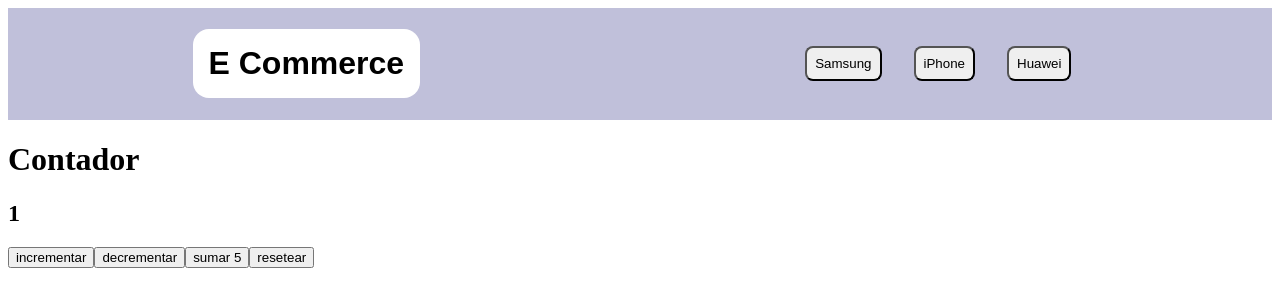
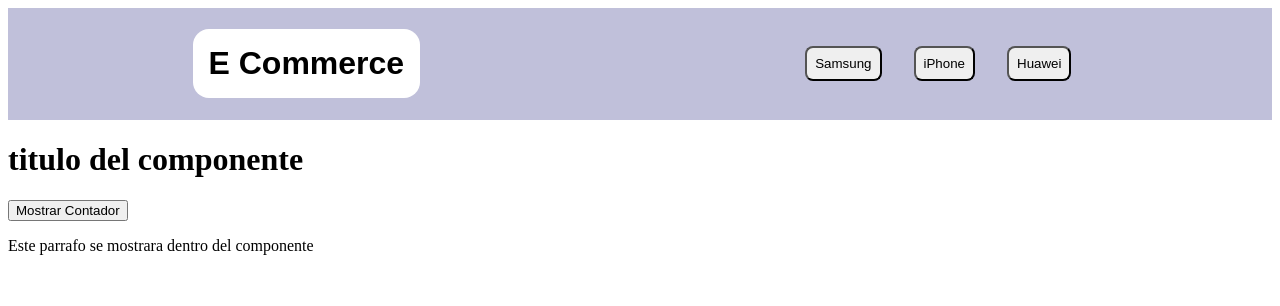
Before and after one commit to fabianmntsns/React-practice, a React (Vite) app in the folder react2024/: page / in a window 1280 px wide. Shown: the top 306 px of the page. Built offline with nearby package versions, Linux system fonts and the light colour scheme.

Commit message:
practice with hooks useState and useEffect, hide and show Counter component

```diff
--- a/react2024/src/App.jsx
+++ b/react2024/src/App.jsx
@@ -1,14 +1,21 @@
 
-import Counter from './components/Counter/Counter'
+
+import Layaout from './components/Layaout/Layaout'
+import ButtonHide from './components/Navbar/ButtonHide'
 import Navbar from './components/Navbar/Navbar'
 
 function App() {
 
 
+
   return (
     <>
       <Navbar />
-      <Counter/>
+      <Layaout title={'titulo del componente'}>
+      <ButtonHide/>
+        <p>Este parrafo se mostrara dentro del componente</p>
+
+      </Layaout>
     </>
   )
 }
--- a/react2024/src/components/Counter/Counter.jsx
+++ b/react2024/src/components/Counter/Counter.jsx
@@ -1,8 +1,14 @@
-import { useState } from "react"
+import { useEffect, useState } from "react"
 
 const Counter = () => {
 
     let [count, setCount] = useState(1)
+    let [title, setTitle] = useState('Contador')
+
+
+    useEffect(() => {
+        document.title= 'Contador '+ count
+    }, [count])
 
     const increment = () => {
         setCount(count => count + 1)
@@ -26,12 +32,15 @@ const Counter = () => {
     }
     return (
         <>
-            <h1>Contador</h1>
+            <h1>{title}</h1>
             <h2>{count}</h2>
             <button onClick={increment}> incrementar </button>
             <button onClick={decrement}> decrementar  </button>
             <button onClick={sumar5}> sumar 5 </button>
             <button onClick={reset}> resetear </button>
+            <button onClick={() => setTitle('otro titulo')}> Otro titulo</button>
+
+
         </>
     )
 }
--- /dev/null
+++ b/react2024/src/components/Layaout/Layaout.jsx
@@ -0,0 +1,12 @@
+const Layaout = (props) => {
+    console.log(props)
+    return (
+        <div>
+            <h1>{props.title}</h1>
+            {props.children}
+        </div>
+    )
+}
+
+
+export default Layaout
--- /dev/null
+++ b/react2024/src/components/Navbar/ButtonHide.jsx
@@ -0,0 +1,15 @@
+import Counter from "../Counter/Counter"
+import { useState } from "react"
+
+
+
+const ButtonHide = () => {
+    const [show, setShow] = useState(false)
+    return (
+        <><button onClick={() => setShow( prev => !prev)}>Mostrar Contador</button>
+        {show ? <Counter/> : null} </>
+    )
+
+}
+
+export default ButtonHide
--- a/react2024/src/components/Navbar/Navbar.jsx
+++ b/react2024/src/components/Navbar/Navbar.jsx
@@ -2,7 +2,10 @@ import Button from "./Button.jsx"
 import styles from "../Navbar/Navbar.module.css"
 
 
+
+
 const Navbar = ({label}) => {
+
     return(
         <header className={styles.header}>
             <h1 className={styles.h1}>E Commerce</h1>
@@ -10,6 +13,7 @@ const Navbar = ({label}) => {
                 <Button label={"Samsung"}  />
                 <Button label={"iPhone"}  />
                 <Button label={"Huawei"} />
+
             </section>
         </header>
     )
```
